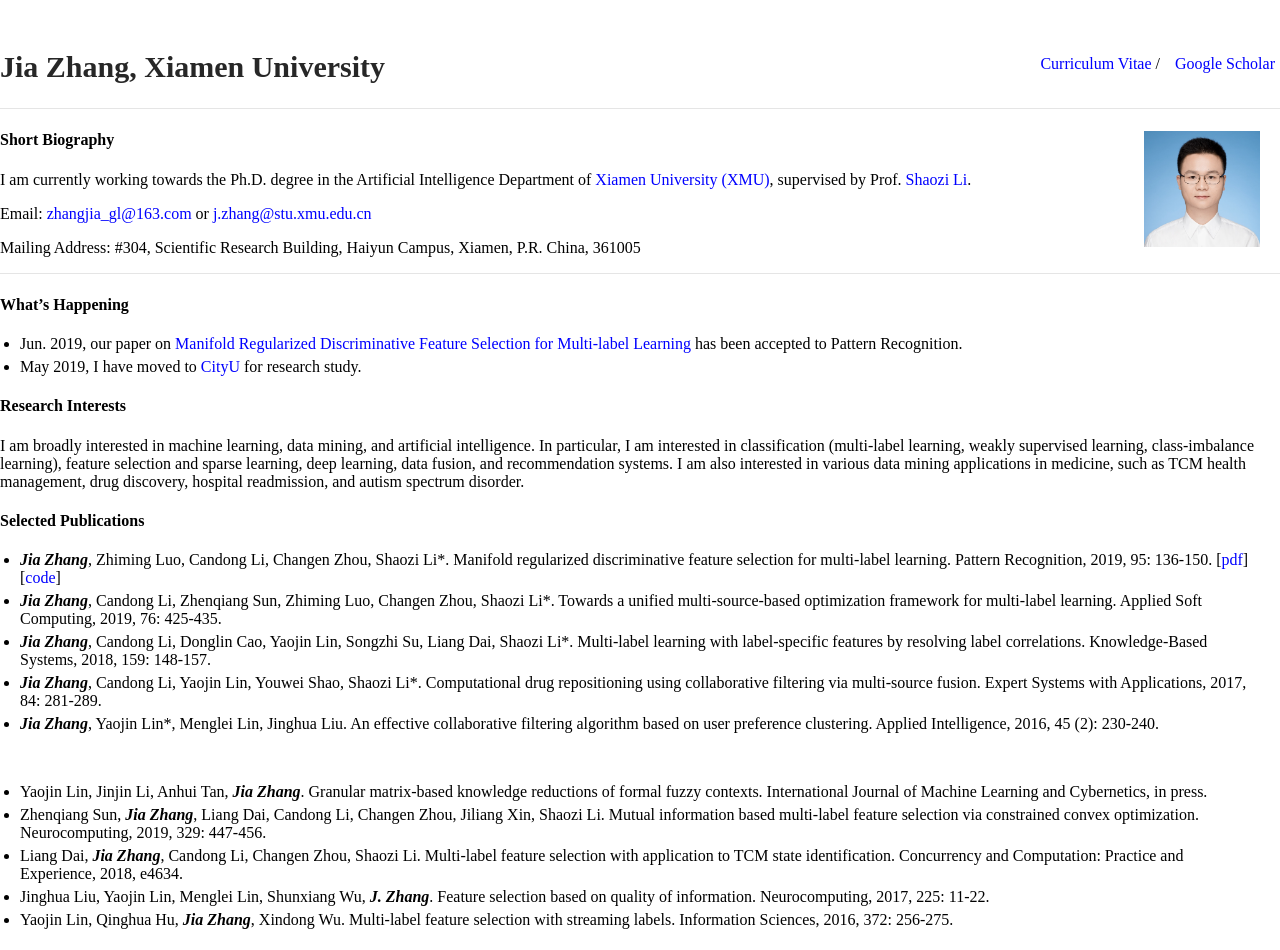
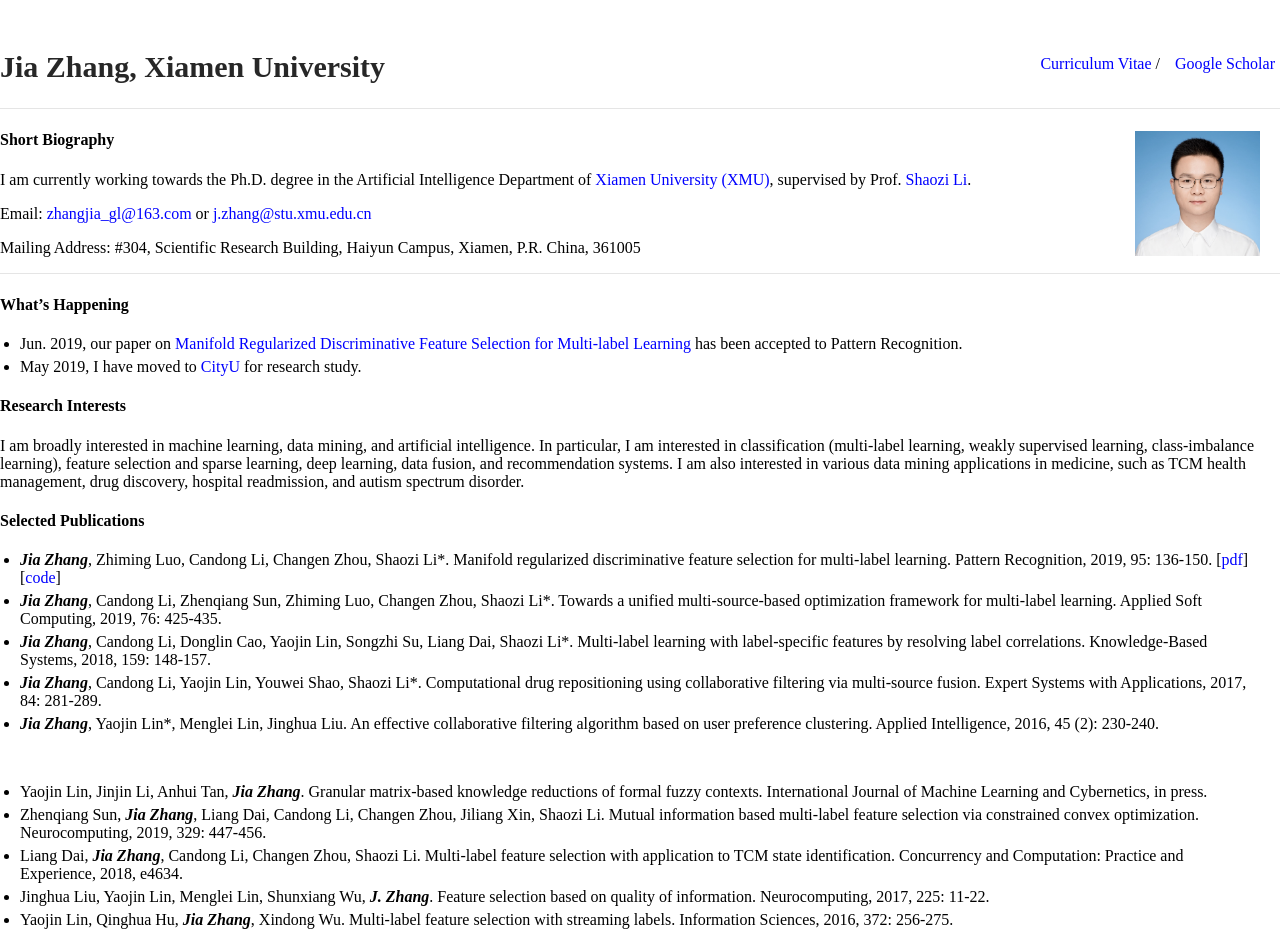
Before and after one commit to jiazhang-ml/jiazhang-ml.github.io, a Jekyll site: the page built from index.md, in a window 1280 px wide. Shown: the top 950 px of the page. Built offline with Jekyll 4.4.1, drawn with Linux system fonts in a browser that asks for light colours.

Commit message:
Update typography.scss

```diff
--- a/_sass/typography.scss
+++ b/_sass/typography.scss
@@ -37,8 +37,8 @@
         font-style: italic;
     }
     .profile-picture {
-        height: 116px;
-        width: 116px;
+        height: 125px;
+        width: 125px;
         position: relative;
         margin: 0px 20px 0 0px;
         float: right;
```
